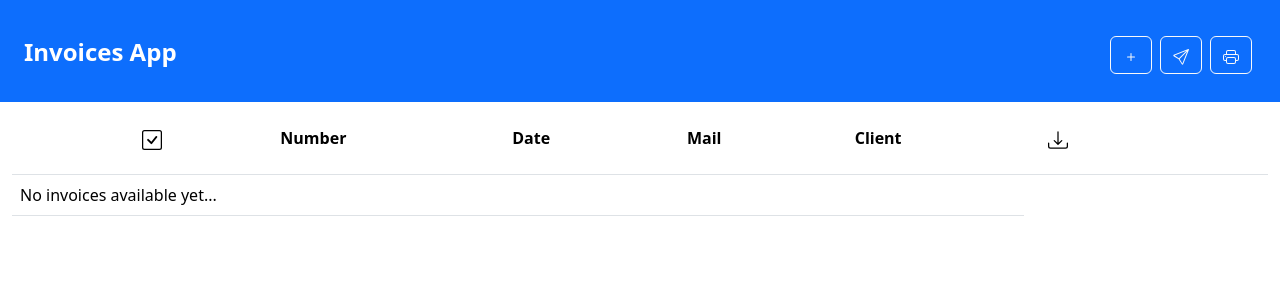
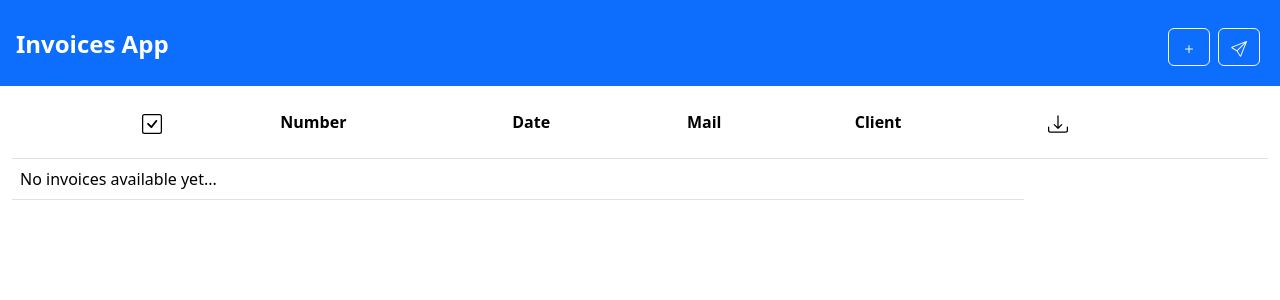
Before and after one commit to aalexmrt/django-invoices-generator, a Django app: page / in a window 1280 px wide. Shown: the top 300 px of the page. Run offline with Django 4.2, Linux system fonts and the light colour scheme; data that the repository does not hold is empty; some libraries are stand-ins or nearby versions.

Commit message:
comment print button in base.html because it's  still not implemented

```diff
--- a/invoices/templates/invoices/base.html
+++ b/invoices/templates/invoices/base.html
@@ -23,7 +23,7 @@
     .header {
       background-color: #0d6efd;
       color: #fff;
-      padding: 1em;
+      padding: 0.5em;
     }
 
     .logo {
@@ -56,12 +56,12 @@
               <path d="M15.854.146a.5.5 0 0 1 .11.54l-5.819 14.547a.75.75 0 0 1-1.329.124l-3.178-4.995L.643 7.184a.75.75 0 0 1 .124-1.33L15.314.037a.5.5 0 0 1 .54.11ZM6.636 10.07l2.761 4.338L14.13 2.576 6.636 10.07Zm6.787-8.201L1.591 6.602l4.339 2.76 7.494-7.493Z"/>
               </svg>
           </button>
-          <button type="submit" class="btn btn btn-outline-light m-1" value="Submit">
+          <!-- <button type="submit" class="btn btn btn-outline-light m-1" value="Submit">
               <svg xmlns="http://www.w3.org/2000/svg" width="16" height="16" fill="currentColor" class="bi bi-printer" viewBox="0 0 16 16">
               <path d="M2.5 8a.5.5 0 1 0 0-1 .5.5 0 0 0 0 1z"/>
               <path d="M5 1a2 2 0 0 0-2 2v2H2a2 2 0 0 0-2 2v3a2 2 0 0 0 2 2h1v1a2 2 0 0 0 2 2h6a2 2 0 0 0 2-2v-1h1a2 2 0 0 0 2-2V7a2 2 0 0 0-2-2h-1V3a2 2 0 0 0-2-2H5zM4 3a1 1 0 0 1 1-1h6a1 1 0 0 1 1 1v2H4V3zm1 5a2 2 0 0 0-2 2v1H2a1 1 0 0 1-1-1V7a1 1 0 0 1 1-1h12a1 1 0 0 1 1 1v3a1 1 0 0 1-1 1h-1v-1a2 2 0 0 0-2-2H5zm7 2v3a1 1 0 0 1-1 1H5a1 1 0 0 1-1-1v-3a1 1 0 0 1 1-1h6a1 1 0 0 1 1 1z"/>
               </svg>
-          </button>
+          </button> -->
         </nav>
     {%endif%}
     </div>
```
